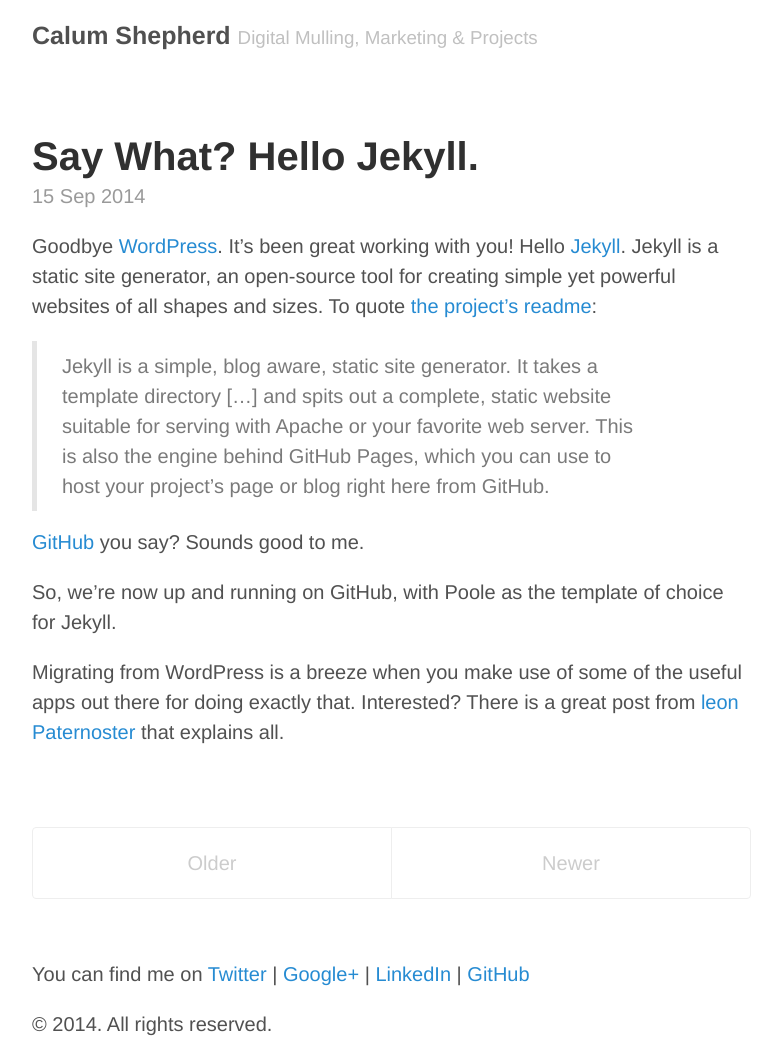
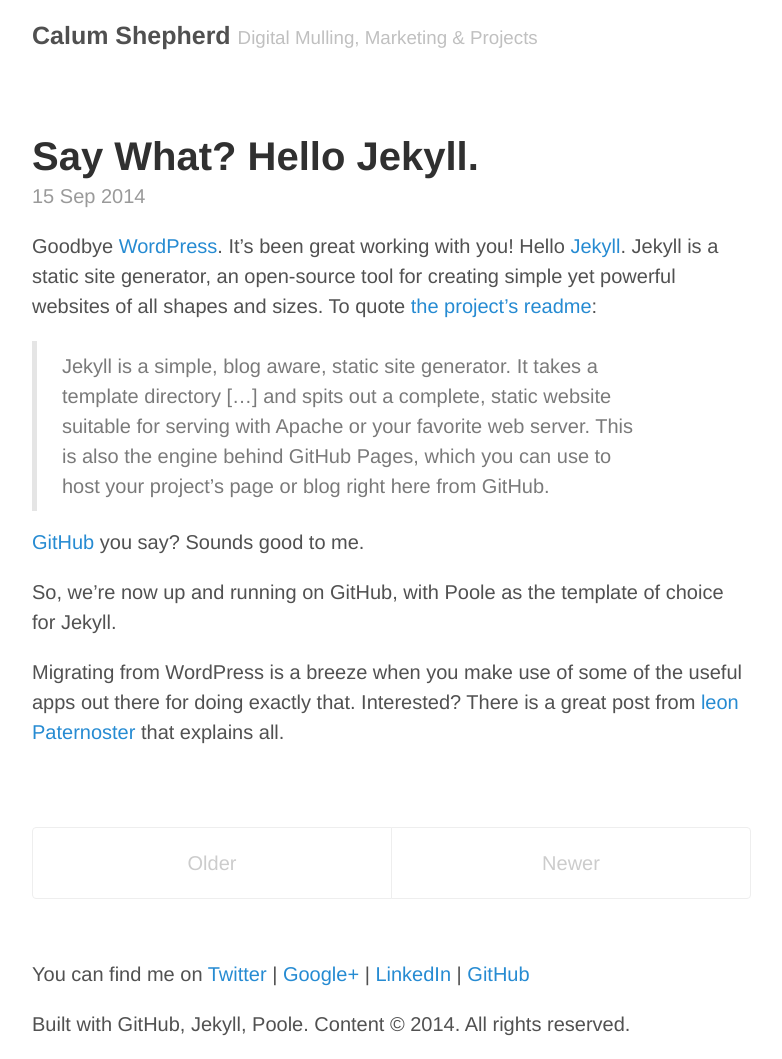
Before and after one commit to calcode/calcode.github.io, a Jekyll site: the page built from index.html, in a window 1280 px wide. Shown: the whole page, without its empty margins (248-1030 px from the left). Built offline with Jekyll 4.4.1, drawn with Linux system fonts in a browser that asks for light colours; Markdown is read by kramdown in place of the engine named in the settings; the list of posts is cut into pages by our own code.

Commit message:
Footer update

```diff
--- a/_layouts/default.html
+++ b/_layouts/default.html
@@ -24,7 +24,8 @@
         <a href="https://github.com/calcode">GitHub</a>
         </p>
         <p>
-          &copy; {{ site.time | date: '%Y' }}. All rights reserved.
+         Built with GitHub, Jekyll, Poole.
+         Content &copy; {{ site.time | date: '%Y' }}. All rights reserved.
         </p>
       </div>
     </div>
```
